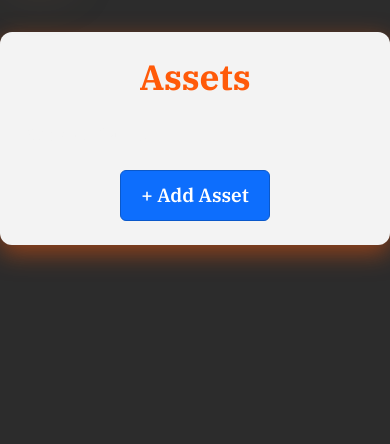
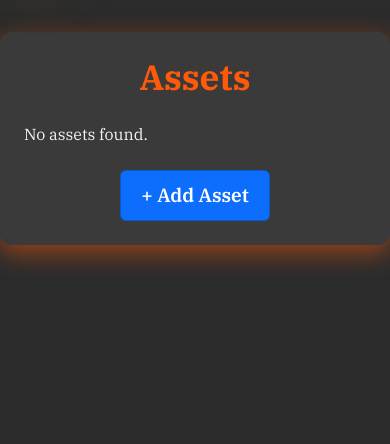
Before and after one commit to MarcoPhilip/sam-arize, a Django app: page /assets/ in a window 390 px wide. Shown: the part 84-528 px from the top of the page. Run offline with Django 5.2, Linux system fonts and the light colour scheme; the visitor is signed in with stand-in values (Sample User, id 1); data that the repository does not hold is empty; some web fonts are replaced.

Commit message:
mobile responsive changes

```diff
--- a/main_app/static/css/asset/asset_list.css
+++ b/main_app/static/css/asset/asset_list.css
@@ -230,4 +230,12 @@
     margin-bottom: 4px;
     color: var(--accent);
   }
+  .asset-list-container {
+    background-color: var(--border);
+
+  }
+  .asset-table {
+    background-color: var(--border);
+    border: none;
+  }
 }
```
